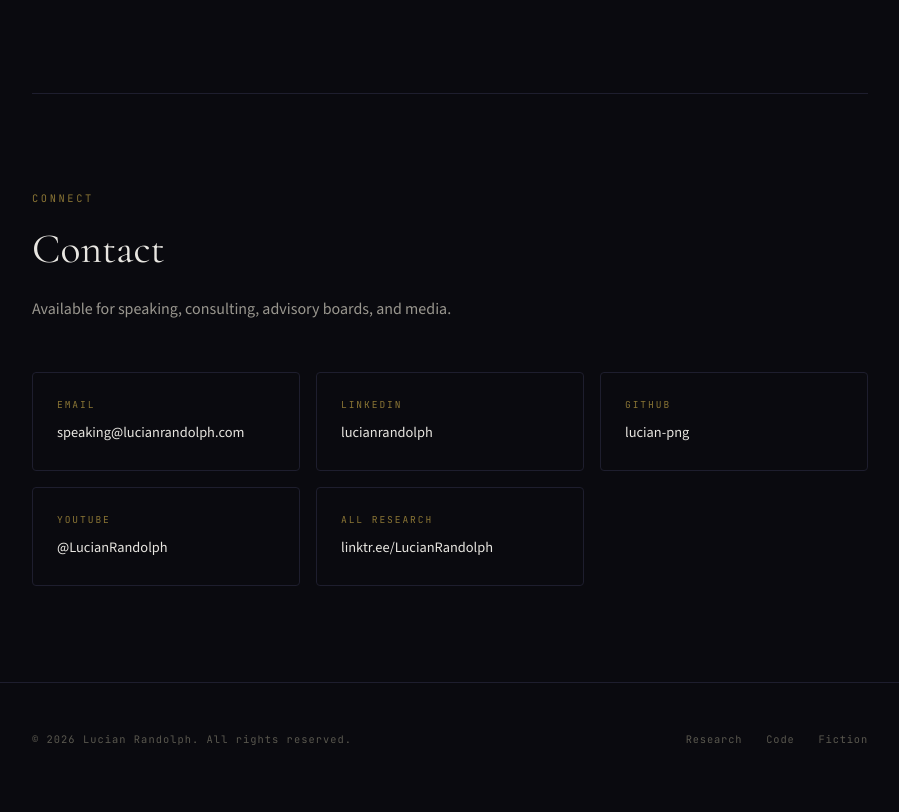
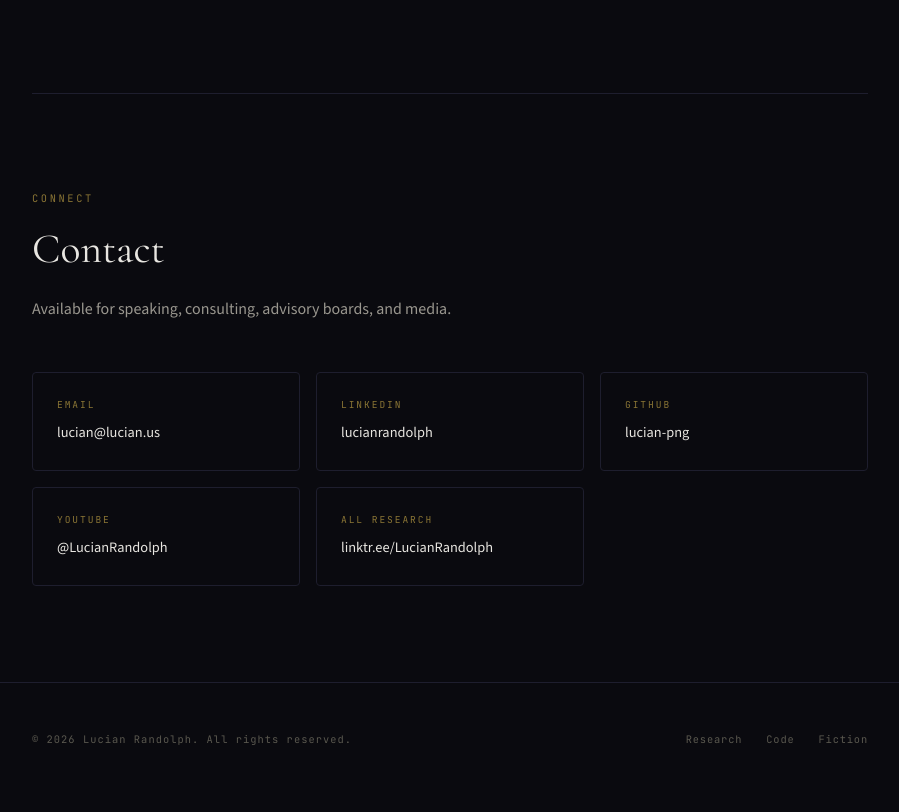
Before and after one commit to lucian-png/lucian-co-site, a plain HTML site: page index.html in a window 1280 px wide. Shown: the part 5807-6619 px from the top of the page, without its empty margins (190-1089 px from the left). Drawn offline with nearby package versions, Linux system fonts and the light colour scheme.

Commit message:
Update contact email to lucian@lucian.us
Co-Authored-By: Claude (claude-opus-4-6) <noreply@anthropic.com>

```diff
--- a/index.html
+++ b/index.html
@@ -896,9 +896,9 @@
         </div>
 
         <div class="contact-grid fade-in">
-            <a class="contact-item" href="mailto:speaking@lucianrandolph.com">
+            <a class="contact-item" href="mailto:lucian@lucian.us">
                 <div class="contact-item-label">Email</div>
-                <div class="contact-item-value">speaking@lucianrandolph.com</div>
+                <div class="contact-item-value">lucian@lucian.us</div>
             </a>
             <a class="contact-item" href="https://linkedin.com/in/lucianrandolph" target="_blank">
                 <div class="contact-item-label">LinkedIn</div>
```
